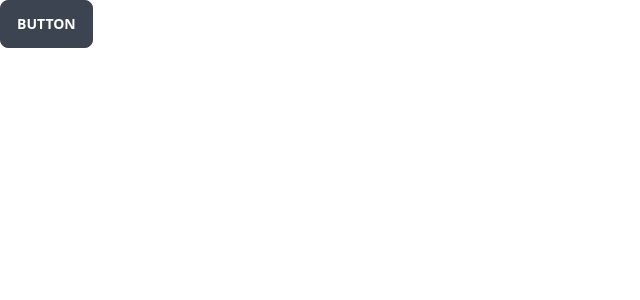
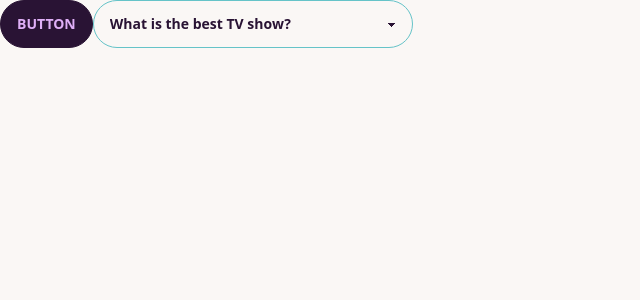
Before and after one commit to syasyake/next-household-account, a Next.js app: page / in a window 1280 px wide. Shown: the top 300 px of the page, without its empty margins (0-640 px from the left). Built offline with nearby package versions, Linux system fonts and the light colour scheme.

Commit message:
add theme

```diff
--- a/pages/index.js
+++ b/pages/index.js
@@ -1,7 +1,16 @@
 export default function Home() {
   return (
-    <div>
-      <button className="btn">Button</button>
+    <div data-theme="cupcake">
+      <div>
+        <button className="btn">Button</button>
+        <select className="select select-primary w-full max-w-xs">
+          <option disabled selected>What is the best TV show?</option>
+          <option>Game of Thrones</option>
+          <option>Lost</option>
+          <option>Breaking Bad</option>
+          <option>Walking Dead</option>
+        </select>
+      </div>
     </div>
   )
 }
--- a/tailwind.config.js
+++ b/tailwind.config.js
@@ -1,10 +1,13 @@
 module.exports = {
   content: [
-    './pages/**/*.{js,ts,jsx,tsx}',
-    './components/**/*.{js,ts,jsx,tsx}'
+    './pages/**/*.{js,ts,jsx,tsx}'
   ],
  theme: {
    extend: {},
- },
- plugins: [require('daisyui')],
+  },
+  darkMode: 'class',
+  plugins: [require('daisyui')],
+  daisyui: {
+    themes: ["cupcake", "dark"],
+  }
 }
```
